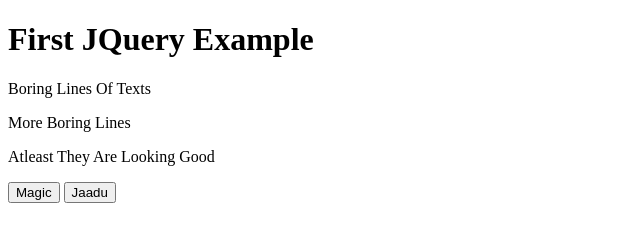
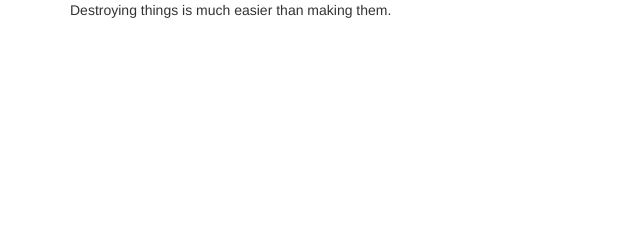
Before and after one commit to 1710ravi/Firstrepo, a plain HTML site: page index.html in a window 1280 px wide. Shown: the whole page, without its empty margins (0-640 px from the left). Drawn offline with nearby package versions, Linux system fonts and the light colour scheme.

Commit message:
Add files via upload

```diff
--- a/index.html
+++ b/index.html
@@ -1,22 +1,30 @@
 <!DOCTYPE html>
 <html lang="en">
+
 <head>
-     <meta charset="UTF-8">
-     <title>Sample Exercise Of JQuery</title>
-     <link rel="stylesheet" href="css/style.css">
-     <script src="https://ajax.googleapis.com/ajax/libs/jquery/1.12.4/jquery.min.js"></script>
-     <script src="js/basicjs.js"></script>
+	<meta charset="utf-8">
+	<meta name="viewport" content="width=device-width, initial-scale=1.0">
+	<link rel="stylesheet" href="css/tribute.css" />
+
+	<link rel="stylesheet" media="screen" href="https://cdnjs.cloudflare.com/ajax/libs/twitter-bootstrap/3.3.5/css/bootstrap.min.css">
+
+	<title>Tribute || Zurb</title>
 </head>
+
 <body>
-    <div class="center">
 
-     <h1>First JQuery Example</h1>
-     <p>Boring Lines Of Texts</p>
-     <p>More Boring Lines</p>
-     <p>Atleast They Are Looking Good</p>
-     <button>Magic</button>
-     <button class="a">Jaadu</button>
+	<div class="container">
+       <div id="arena">Destroying things is much easier than making them.</div>
+	</div>
 
-    </div>
+	<script src="https://cdnjs.cloudflare.com/ajax/libs/jquery/1.11.3/jquery.min.js"></script>
+	<script>tribute.attach(document.getElementById('arena'));</script>
+	<script src="js/tribute.js"></script>
+	<script src="https://cdnjs.cloudflare.com/ajax/libs/twitter-bootstrap/3.3.5/js/bootstrap.min.js"></script>
+
+	<script>
+	</script>
+
 </body>
+
 </html>
```
Lines whose indentation alone changed are shown as unchanged.
